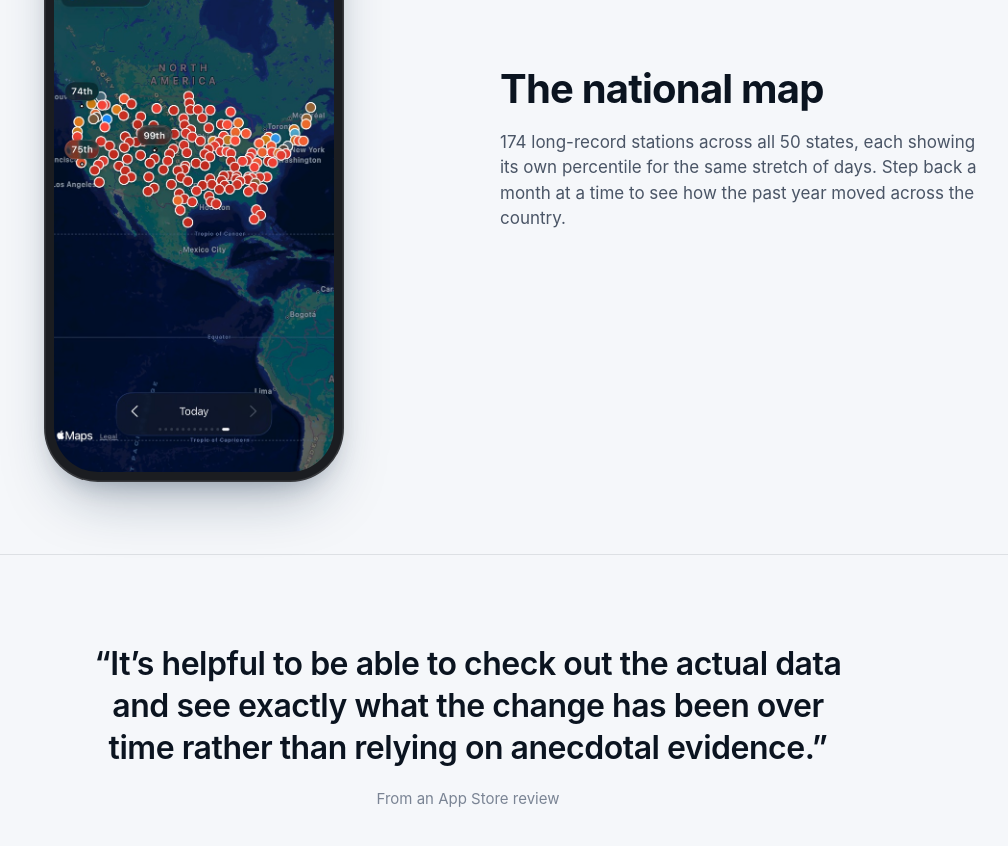
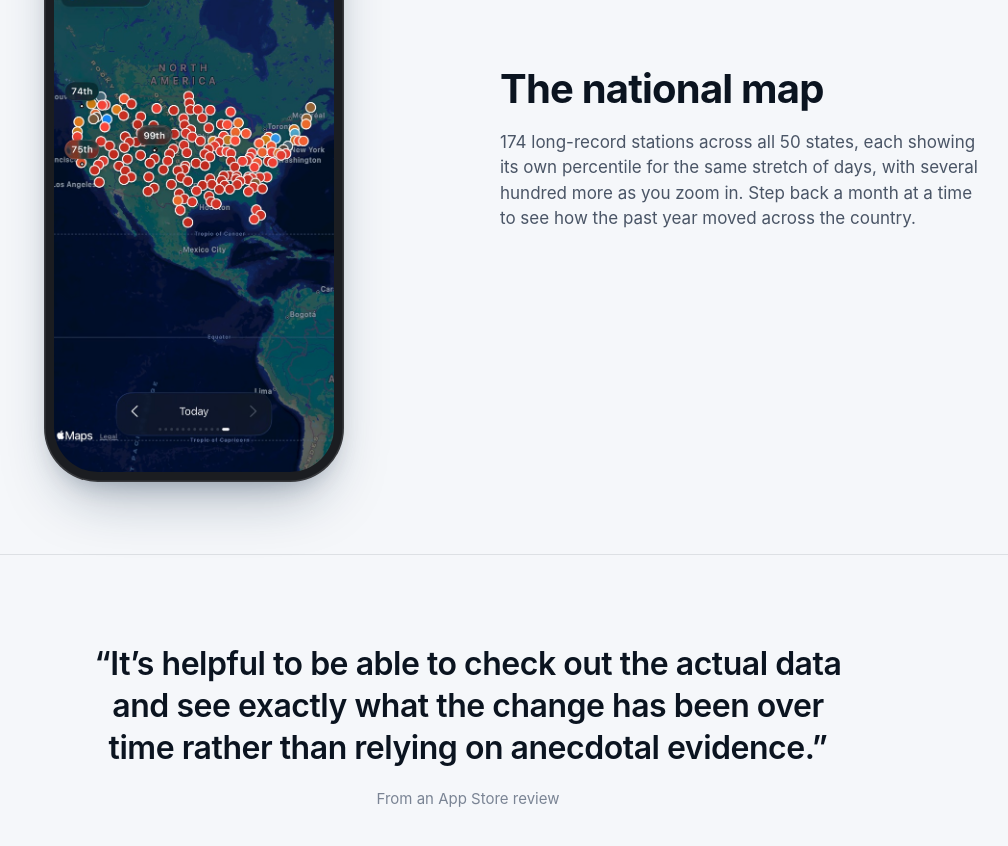
Before and after one commit to jonathankkizer/bellweather.dev, a plain HTML site: page index.html in a window 1280 px wide. Shown: the part 4020-4866 px from the top of the page, without its empty margins (172-1180 px from the left). Drawn offline with Linux system fonts and the light colour scheme.

Commit message:
Map copy: more stations as you zoom in
For 1.2, where the national map adds a second tier of stations on zoom.
Hold until 1.2 is on the App Store.

Co-Authored-By: Claude Fable 5.2 <noreply@anthropic.com>

```diff
--- a/index.html
+++ b/index.html
@@ -91,7 +91,7 @@
     <section class="feature flip">
       <div class="text">
         <h2>The national map</h2>
-        <p>174 long-record stations across all 50 states, each showing its own percentile for the same stretch of days. Step back a month at a time to see how the past year moved across the country.</p>
+        <p>174 long-record stations across all 50 states, each showing its own percentile for the same stretch of days, with several hundred more as you zoom in. Step back a month at a time to see how the past year moved across the country.</p>
       </div>
       <div class="media">
         <div class="phone"><img src="assets/img/iphone-04-map.jpg" alt="Map of the United States with a colored dot for each of 174 weather stations" width="603" height="1311" loading="lazy"></div>
```
